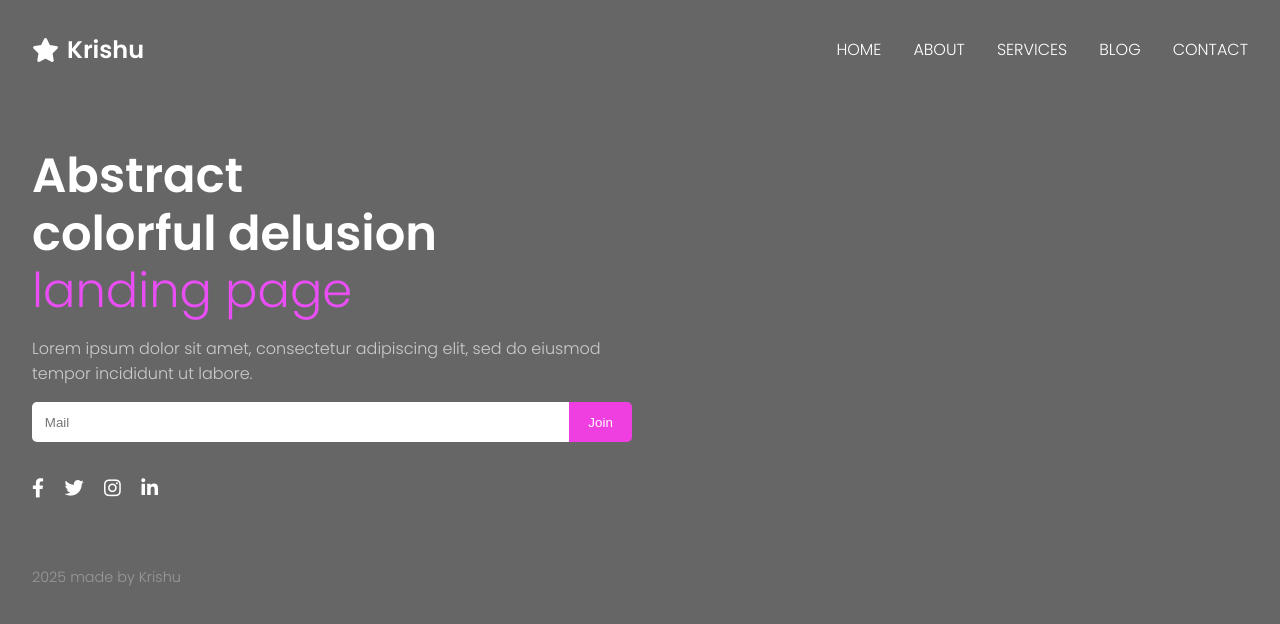
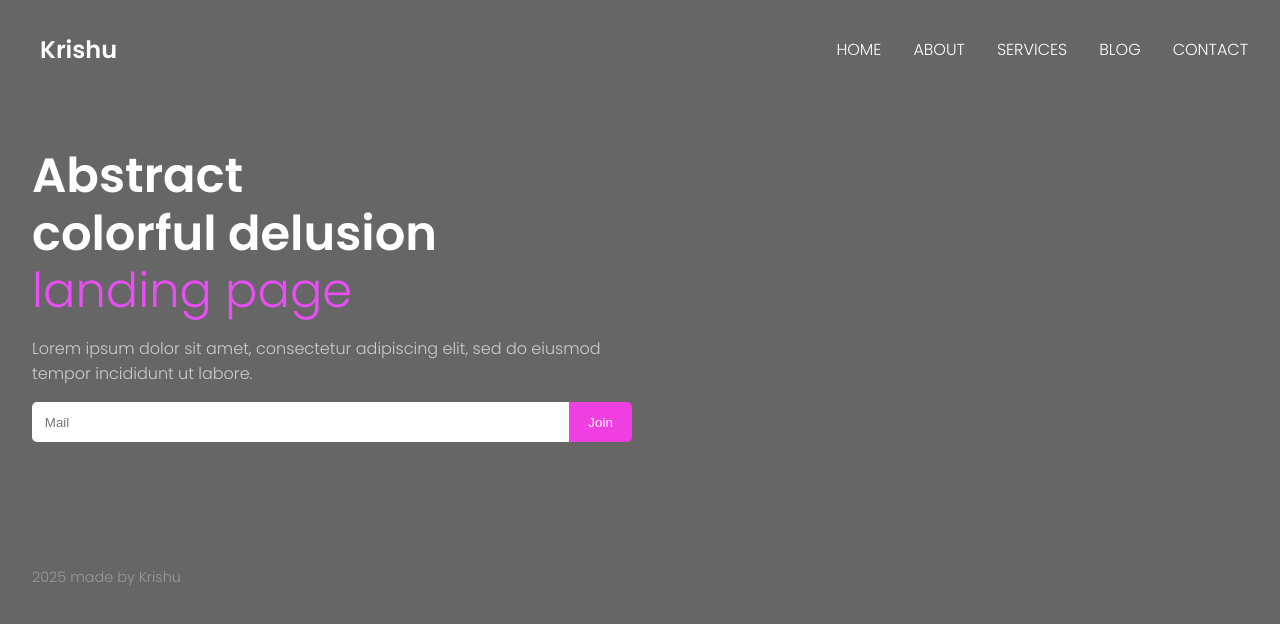
Before and after one commit to Krishu1019/NEWWEBSITE, a plain HTML site: page index.html in a window 1280 px wide. Drawn offline with Linux system fonts and the light colour scheme.

Commit message:
css change

```diff
--- a/index.html
+++ b/index.html
@@ -5,7 +5,6 @@
   <meta name="viewport" content="width=device-width, initial-scale=1.0"/>
   <title>MY NEW WEB</title>
   <link rel="stylesheet" href="style.css" />
-  <link rel="stylesheet" href="https://cdnjs.cloudflare.com/ajax/libs/font-awesome/6.4.0/css/all.min.css" />
 </head>
 <body>
   <div class="container">
```
